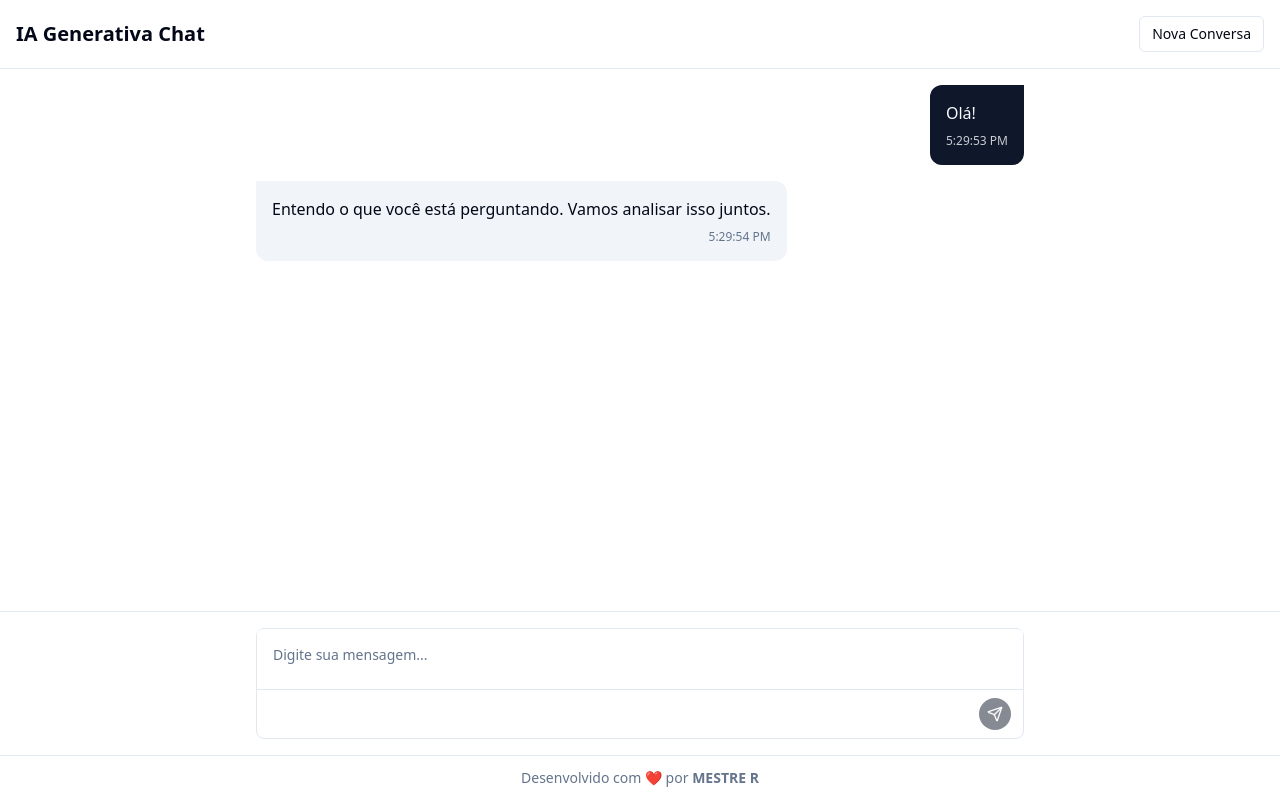
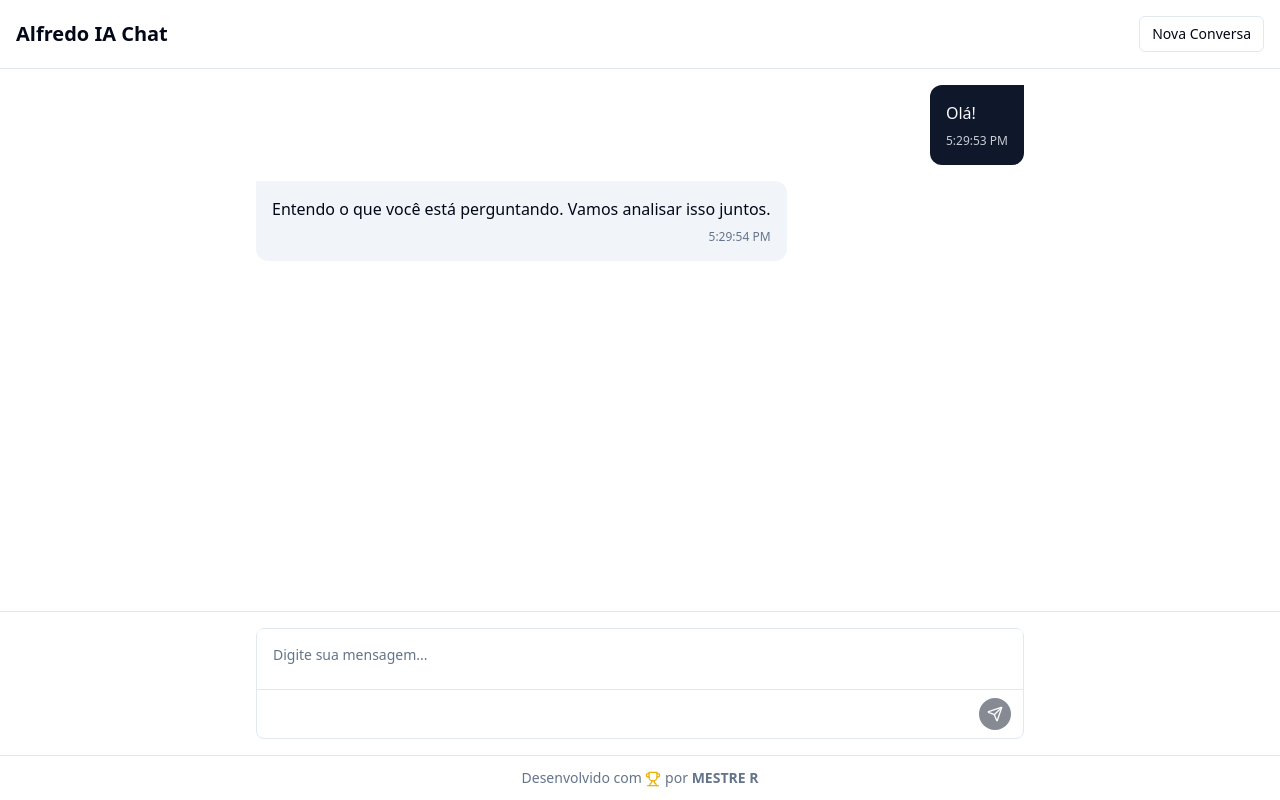
Before and after one commit to ghkfjfbdb/chat-gen-spark, a React (Vite) app: page / in a window 1280 px wide. Built offline with nearby package versions, Linux system fonts and the light colour scheme.

Commit message:
Rename AI and update credits
- Renamed the AI to "Alfredo IA".
- Replaced the heart icon in the credits section with a trophy icon.

```diff
--- a/src/pages/Index.tsx
+++ b/src/pages/Index.tsx
@@ -5,6 +5,7 @@ import ChatInput from '@/components/ChatInput';
 import TypingIndicator from '@/components/TypingIndicator';
 import { useChat } from '@/hooks/useChat';
 import { Button } from '@/components/ui/button';
+import { Trophy } from 'lucide-react';
 
 const Index = () => {
   const { messages, isLoading, sendMessage, clearMessages } = useChat();
@@ -28,7 +29,7 @@ const Index = () => {
     <div className="flex flex-col h-screen bg-background">
       {/* Header */}
       <header className="flex items-center justify-between p-4 border-b">
-        <h1 className="text-xl font-bold">IA Generativa Chat</h1>
+        <h1 className="text-xl font-bold">Alfredo IA Chat</h1>
         <Button
           variant="outline"
           size="sm"
@@ -76,7 +77,7 @@ const Index = () => {
 
       {/* Credits Footer */}
       <footer className="py-3 px-4 text-center border-t text-sm text-muted-foreground">
-        <p>Desenvolvido com ❤️ por <span className="font-semibold">MESTRE R</span></p>
+        <p>Desenvolvido com <Trophy className="inline-block h-4 w-4 text-yellow-500" /> por <span className="font-semibold">MESTRE R</span></p>
       </footer>
     </div>
   );
```
